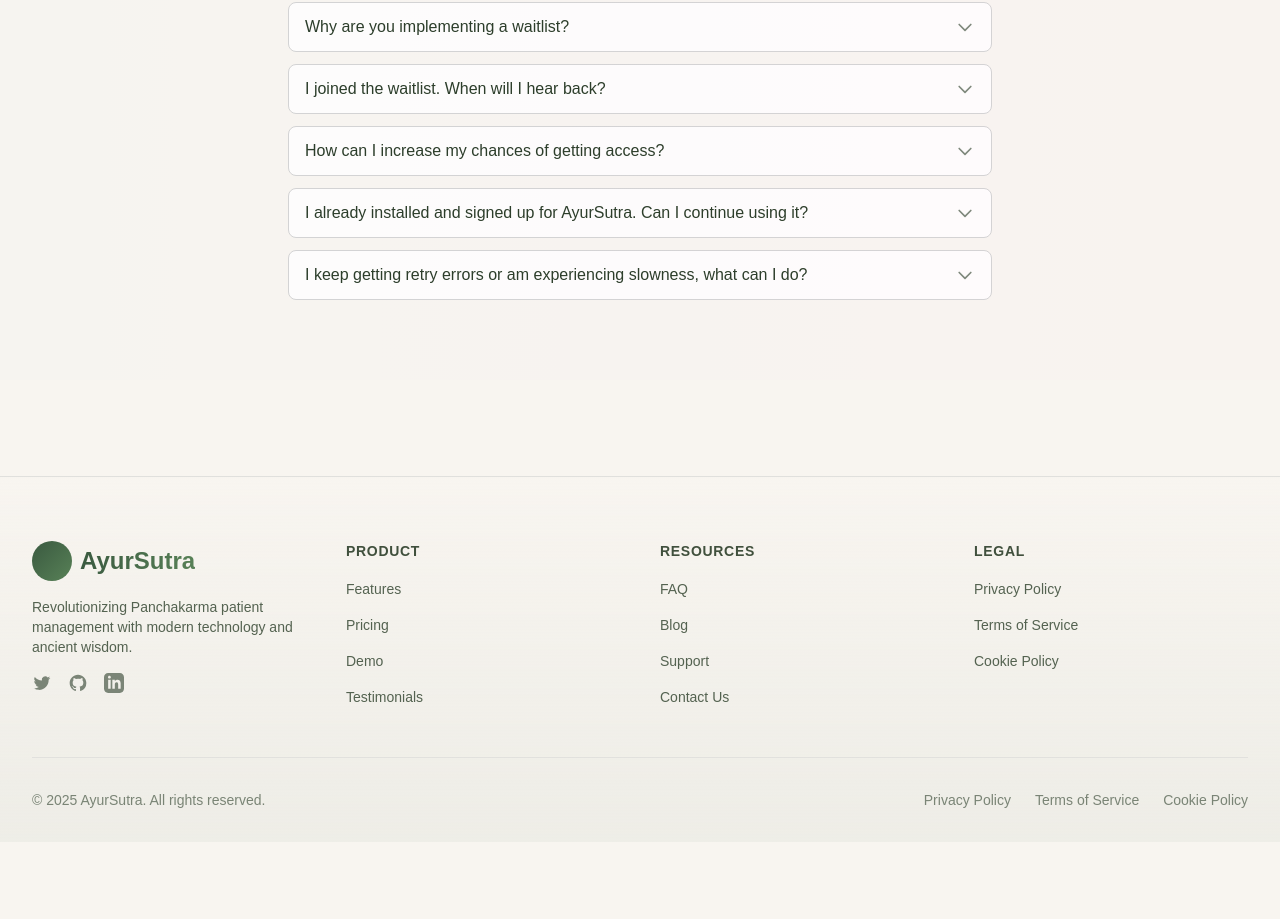
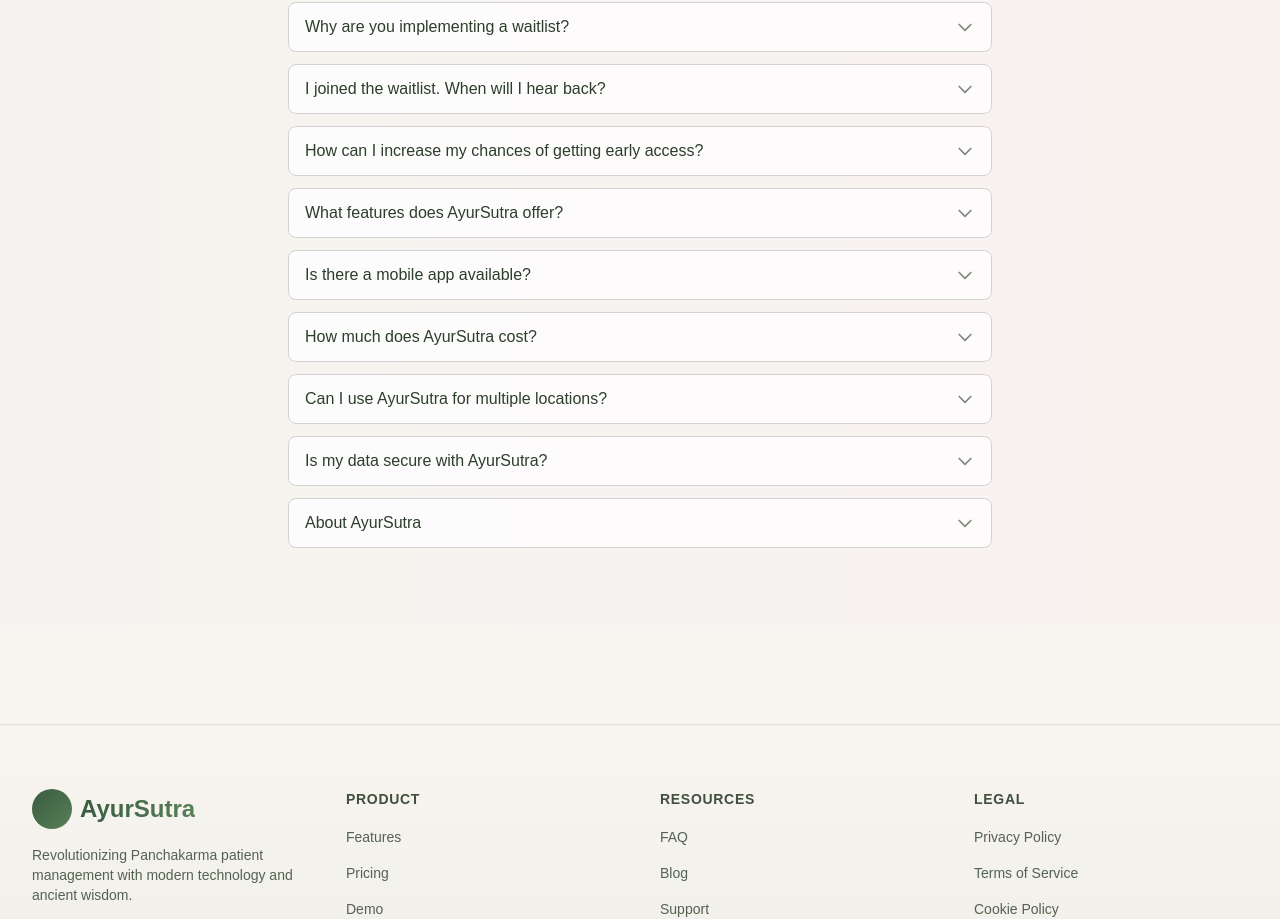
Before and after one commit to NextGenGk/Ayursutra-Panchkarma-Landing-Page, a Next.js app: page / in a window 1280 px wide. Shown: the part 1836-2755 px from the top of the page. Before the commit the page ends 2678 px from the top, so only its background shows below. Built offline with nearby package versions, Linux system fonts and the light colour scheme.

Commit message:
update faq queries

```diff
--- a/components/ui/waitlist-section.tsx
+++ b/components/ui/waitlist-section.tsx
@@ -50,19 +50,39 @@
     },
     {
       question: "I joined the waitlist. When will I hear back?",
-      answer: "We'll be sending out invitations on a rolling basis. You'll receive an email as soon as your spot in line comes up, typically within 1-2 weeks."
+      answer: "We'll be sending out invitations on a rolling basis. You'll receive an email as soon as your spot in line comes up, typically within 5-6 months."
     },
     {
-      question: "How can I increase my chances of getting access?",
+      question: "How can I increase my chances of getting early access?",
       answer: "We prioritize early signups and healthcare professionals. Sharing about us on social media can also help move you up the list!"
     },
     {
-      question: "I already installed and signed up for AyurSutra. Can I continue using it?",
-      answer: "Yes! Existing users will continue to have full access. The waitlist is only for new users joining our platform."
+      question: "What features does AyurSutra offer?",
+      answer: "AyurSutra provides comprehensive Panchakarma patient management including appointment scheduling, treatment tracking, patient history, and personalized care plans - all integrated with traditional Ayurvedic principles."
     },
     {
-      question: "I keep getting retry errors or am experiencing slowness, what can I do?",
-      answer: "We apologize for the inconvenience. Please try refreshing your browser or clearing your cache. If issues persist, contact our support team at support@ayursutra.com"
+      question: "Is there a mobile app available?",
+      answer: "Yes! AyurSutra will be available on both iOS and Android platforms. You'll receive download instructions when you get access to the platform."
+    },
+    {
+      question: "How much does AyurSutra cost?",
+      answer: "We offer flexible pricing plans based on practice size and needs. Early access users will receive special introductory pricing. Complete pricing details will be shared when you're invited to join."
+    },
+    {
+      question: "Can I use AyurSutra for multiple locations?",
+      answer: "Absolutely! Our platform supports multi-location management, making it easy to oversee multiple clinics or centers from a single dashboard."
+    },
+    {
+      question: "Is my data secure with AyurSutra?",
+      answer: "Data security is our top priority. We use industry-standard encryption and follow best practices to ensure all your information remains private and protected within the app."
+    },
+    {
+      question: "About AyurSutra",
+      answer: "AyurSutra is revolutionizing Panchakarma patient management by combining modern technology with ancient Ayurvedic wisdom. Learn more about our vision and team at ",
+      link: {
+        url: "https://foyer-poster-75653596.figma.site/",
+        text: "our Figma site"
+      }
     }
   ];
 
@@ -120,7 +140,19 @@
                 }}
                 aria-hidden={openFaqIndex !== index}
               >
-                <p className="text-foreground/80 text-sm">{faq.answer}</p>
+                <p className="text-foreground/80 text-sm">
+                  {faq.answer}
+                  {faq.link && (
+                    <a
+                      href={faq.link.url}
+                      target="_blank"
+                      rel="noopener noreferrer"
+                      className="text-primary hover:underline ml-1"
+                    >
+                      {faq.link.text}
+                    </a>
+                  )}
+                </p>
               </div>
             </div>
           ))}
```
